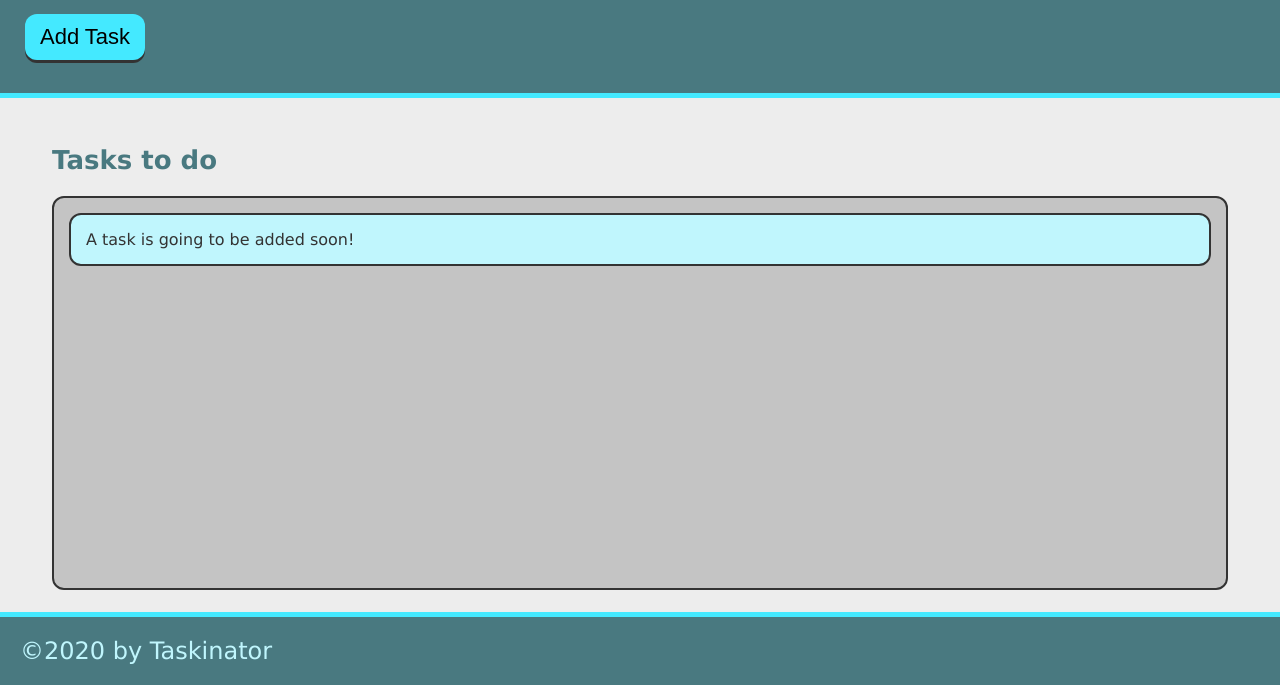
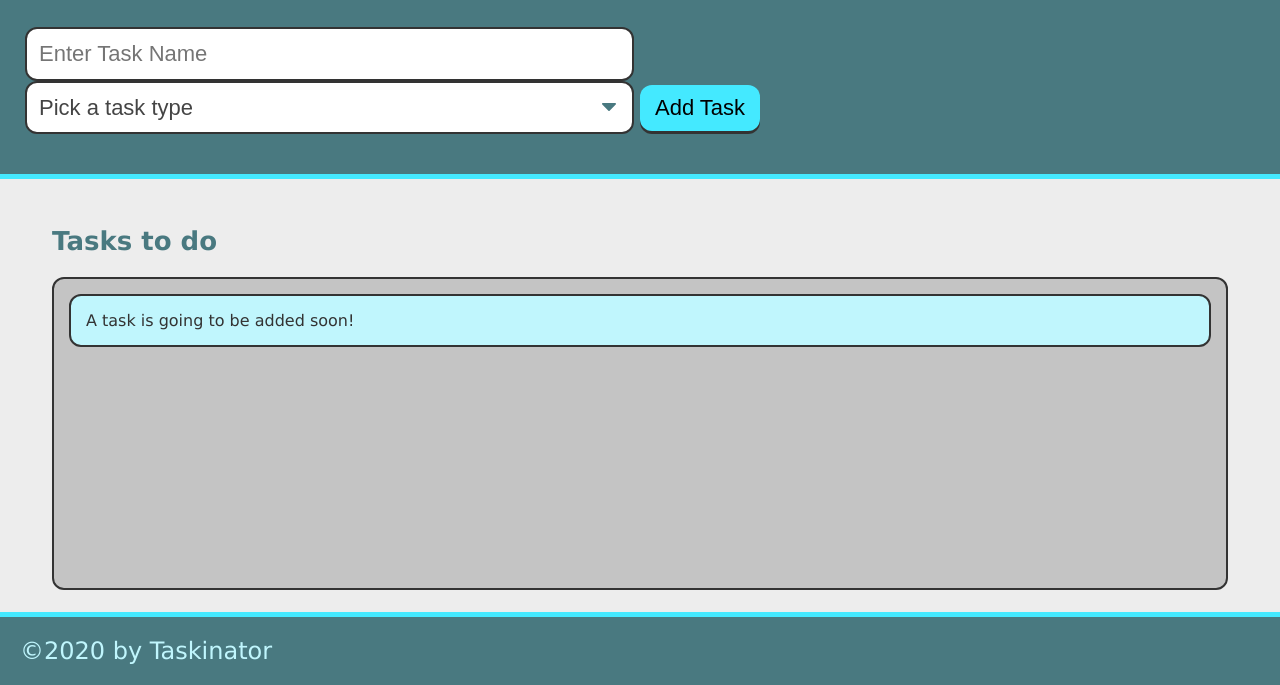
Before and after one commit to Walterego95/taskinator, a plain HTML site: page index.html in a window 1280 px wide. Shown: the part 115-800 px from the top of the page. Drawn offline with Linux system fonts and the light colour scheme.

Commit message:
update on form

```diff
--- a/index.html
+++ b/index.html
@@ -11,7 +11,20 @@
     <header>
         <h1 class = "page-title">Taskinator</h1>
         <p>Click the button below to add a new task!</p>
-        <button class = "btn" id = "save-task">Add Task</button>
+        <form id="task-form">
+            <div class="form-group">
+                <input type="text" name="task-name" placeholder="Enter Task Name" />
+                <select name="task-type" class ="select-dropdown">
+                    <option value="" disabled selected>Pick a task type</option>
+                    <option value="Print">Print</option>
+                    <option value="Web">Web</option>
+                    <option value="Mobile">Mobile</option>
+                  </select>
+            </div>
+            <div class="form-group">
+              <button class="btn" id="save-task" type="submit">Add Task</button>
+            </div>
+        </form>
 
     </header>
 
```
